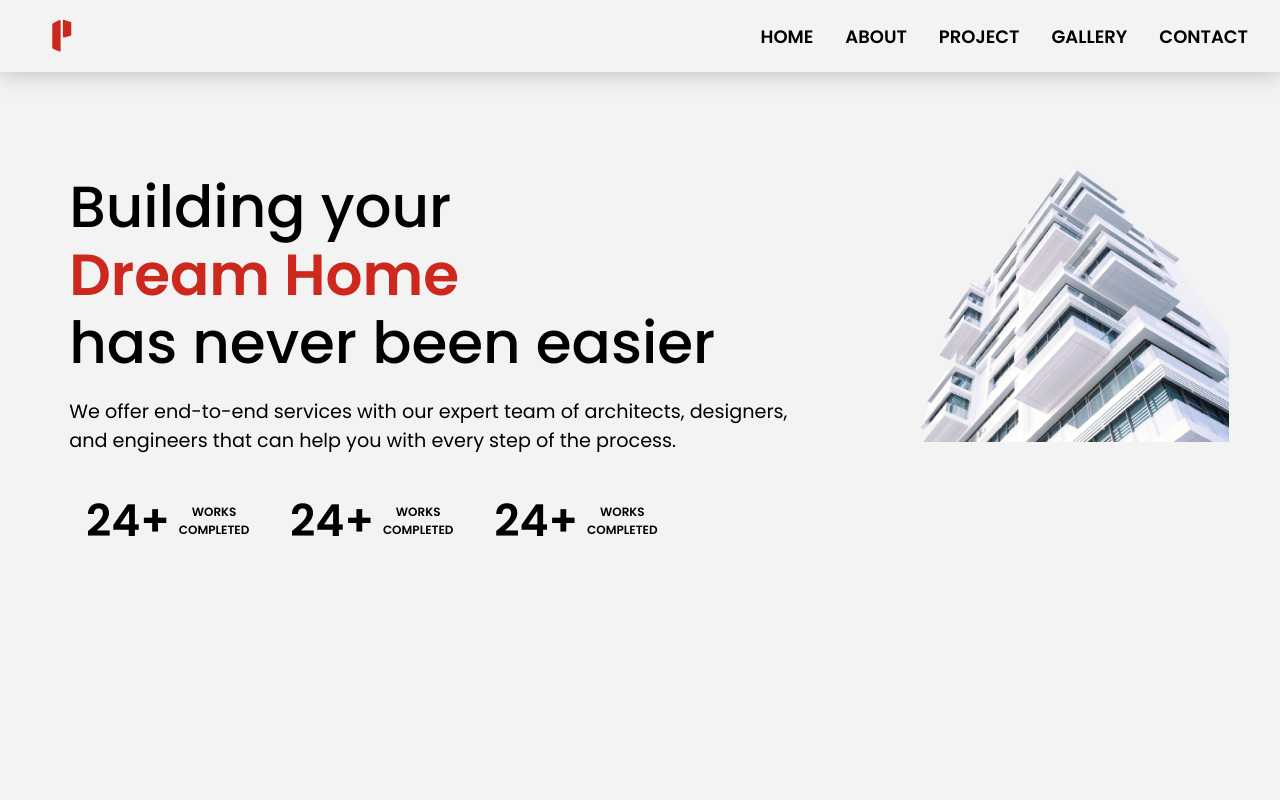
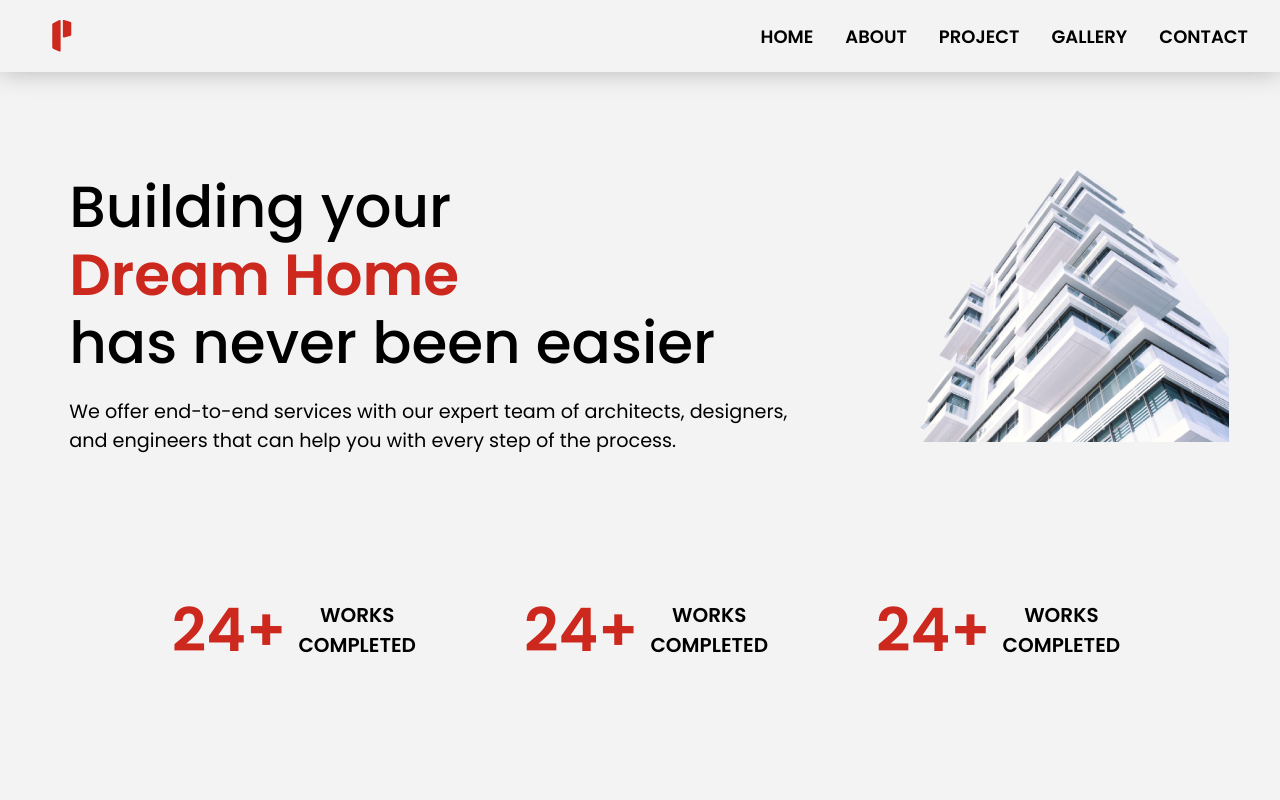
Before and after one commit to 4N1Z/PaithrikaHome, a React (Vite) app: page / in a window 1280 px wide. Shown: the top 800 px of the page. Built offline with nearby package versions, Linux system fonts and the light colour scheme.

Commit message:
home updated

```diff
--- a/src/App.jsx
+++ b/src/App.jsx
@@ -26,7 +26,7 @@ function App() {
       <Home />
       <About />
       <Projects />
-      <Brands />
+      {/* <Brands /> */}
       <Testimonials />
       <Contact />
       <Footer />
--- a/src/components/About/About.css
+++ b/src/components/About/About.css
@@ -1,3 +1,6 @@
+.about{
+    min-height: 100vh;
+}
 .posts {
 
     background-color: #CC281E;
--- a/src/components/About/About.jsx
+++ b/src/components/About/About.jsx
@@ -10,7 +10,7 @@ import {
 
 function About() {
   return (
-    <section id="about">
+    <section className= "about" id="about">
       <div className="posts">
         <div className="main_image_bg">
           <img src={PaithrikaBG} alt="" className="bg" />
--- a/src/components/Home/Home.css
+++ b/src/components/Home/Home.css
@@ -1,6 +1,10 @@
 .home{
     overflow: hidden;
     min-height: 100vh;
+    display: flex;
+    flex-direction: row;
+    justify-content: center;
+
 }
 
 .mainContainer{
@@ -25,7 +29,8 @@
     /* display: grid;
     grid-template-columns: 1fr 1fr 1fr; */
     display: flex;
-    flex-direction: row;
+    /* flex-direction: row; */
+    justify-content: center;
 }
 
 .titles{
@@ -50,7 +55,7 @@
 .counter{
     display: inline-flex;
     align-items: center;
-    padding: 1em;
+    padding: 3em;
 
 
 }
@@ -61,12 +66,13 @@
 }
 
 .countNumber{
-    font-size: 2.75em;
+    font-size: 3.75em;
     padding: 0.2em;
+    color: #CC281E;
 }
 
 .countTitle{
-    font-size: 0.75em;
+    font-size: 1.25em;
     text-transform: uppercase;
 }
 
@@ -91,5 +97,8 @@
         flex-direction: column;
         align-items: center;
     }
+    .counter{
+        padding: 1em;
+    }
 
 }
--- a/src/components/Home/Home.jsx
+++ b/src/components/Home/Home.jsx
@@ -23,7 +23,17 @@ function Home() {
               </p>
             </div>
 
-            <div className="counterContainer">
+
+          </div>
+
+          <div className="rightBox">
+            <div className="Gallery">
+              <img className="homePic" src={homePic} alt="home pic" />
+            </div>
+          </div>
+
+        </div>
+        <div className="counterContainer">
               <div className="counter">
                 <h1 className="countNumber">24+</h1>
                 <h5 className="countTitle">
@@ -49,14 +59,6 @@ function Home() {
                 </h5>
               </div>
             </div>
-          </div>
-
-          <div className="rightBox">
-            <div className="Gallery">
-              <img className="homePic" src={homePic} alt="home pic" />
-            </div>
-          </div>
-        </div>
       </div>
     </section>
   );
```
